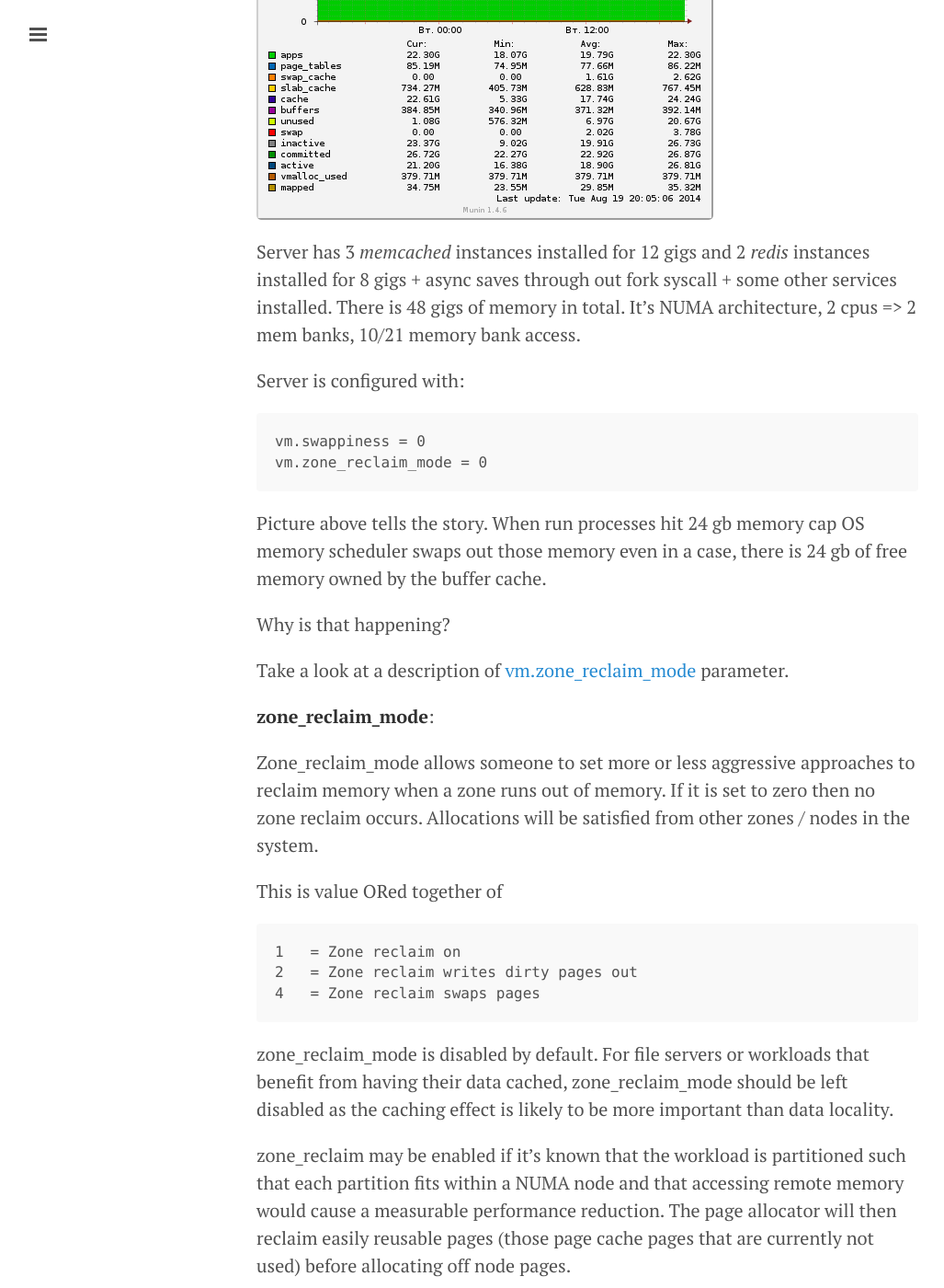
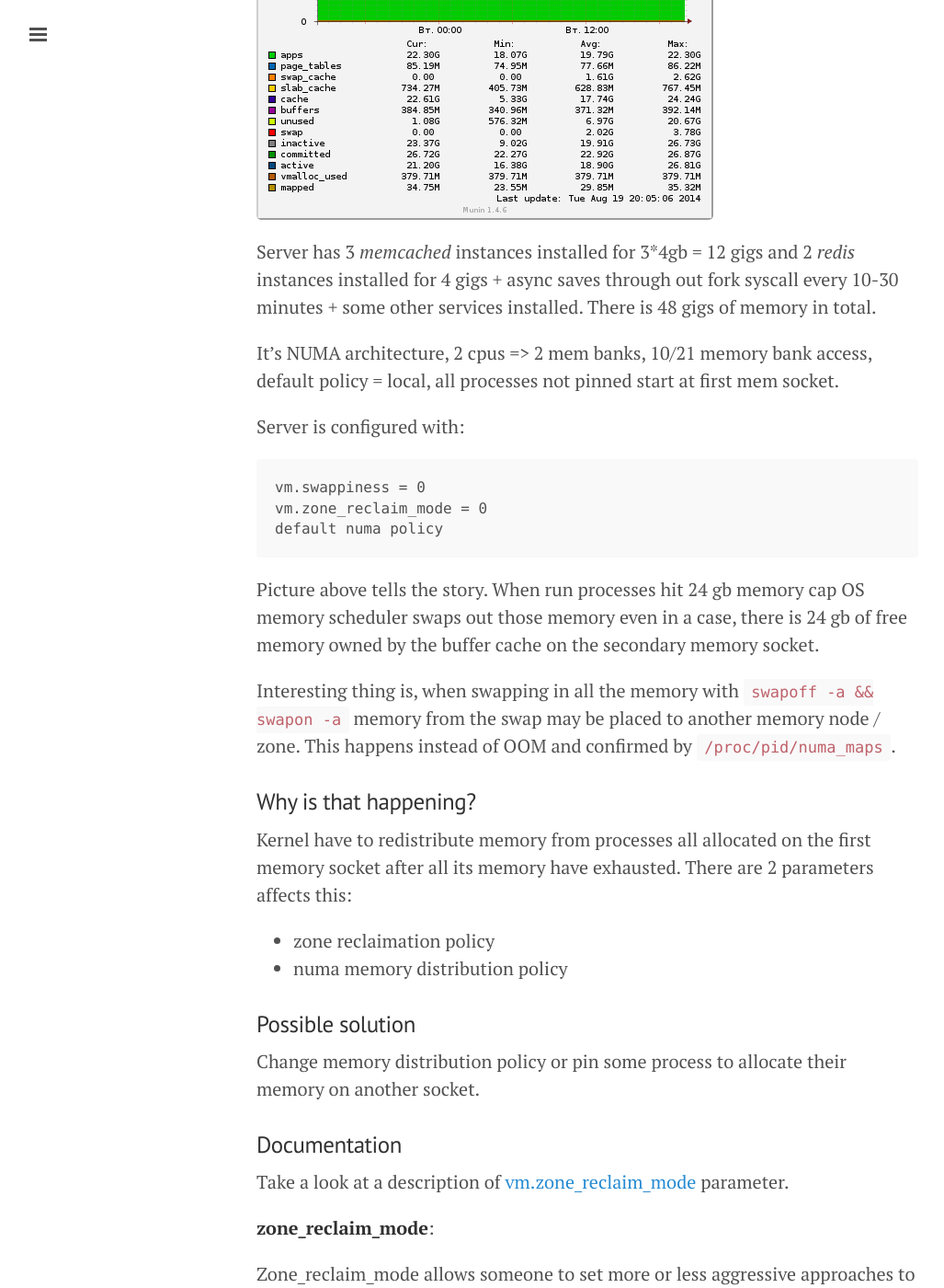
Before and after one commit to sitano/sitano.github.io, a Jekyll site: the page built from _posts/2014-08-20-memory-zonerm0.md, in a window 1280 px wide and 1400 px high, scrolled down 467 px. Shown: the whole window at 92% size, without its empty margins (1-1028 px from the left). Built offline with Jekyll 4.4.1, drawn with Linux system fonts in a browser that asks for light colours; Markdown is read by kramdown in place of the engine named in the settings; comment, search, counter and statistics services are not loaded; some of the changed text lies outside the part shown.

Commit message:
more info on memory problem

```diff
--- a/_posts/2014-08-20-memory-zonerm0.md
+++ b/_posts/2014-08-20-memory-zonerm0.md
@@ -7,21 +7,42 @@ We hit a problem on our production servers. It looks like this:
 
 ![]({{ Site.url }}/public/memory-zonerm0.png)
 
-Server has 3 _memcached_ instances installed for 12 gigs and
-2 _redis_ instances installed for 8 gigs + async saves through out fork syscall +
-some other services installed. There is 48 gigs of memory in total.
-It’s NUMA architecture, 2 cpus => 2 mem banks, 10/21 memory bank access.
+Server has 3 _memcached_ instances installed for 3\*4gb = 12 gigs and
+2 _redis_ instances installed for 4 gigs + async saves through out fork syscall
+every 10-30 minutes + some other services installed. There is 48 gigs of memory in total.
+
+It’s NUMA architecture, 2 cpus => 2 mem banks, 10/21 memory bank access,
+default policy = local, all processes not pinned start at first mem socket.
 
 Server is configured with:
 
     vm.swappiness = 0
     vm.zone_reclaim_mode = 0
+    default numa policy
 
 Picture above tells the story. When run processes hit 24 gb memory cap
 OS memory scheduler swaps out those memory even in a case, there is 24 gb
-of free memory owned by the buffer cache.
+of free memory owned by the buffer cache on the secondary memory socket.
 
-Why is that happening?
+Interesting thing is, when swapping in all the memory with `swapoff -a && swapon -a`
+memory from the swap may be placed to another memory node / zone. This
+happens instead of OOM and confirmed by `/proc/pid/numa_maps`.
+
+### Why is that happening?
+
+Kernel have to redistribute memory from processes all allocated on the
+first memory socket after all its memory have exhausted. There are 2
+parameters affects this:
+
+* zone reclaimation policy
+* numa memory distribution policy
+
+### Possible solution
+
+Change memory distribution policy or pin some process to allocate their
+memory on another socket.
+
+### Documentation
 
 Take a look at a description of
 [vm.zone\_reclaim\_mode](https://www.kernel.org/doc/Documentation/sysctl/vm.txt)
@@ -75,3 +96,17 @@ data locality.
 [Optimizing Linux Memory Management for Low-latency / High-throughput Databases](http://engineering.linkedin.com/performance/optimizing-linux-memory-management-low-latency-high-throughput-databases)
 
 [OOM relation to vm.swappiness=0 in new kernel](http://www.mysqlperformanceblog.com/2014/04/28/oom-relation-vm-swappiness0-new-kernel/)
+
+[What is Linux Memory Policy?](https://www.kernel.org/doc/Documentation/vm/numa_memory_policy.txt)
+
+In the Linux kernel, “memory policy” determines from which node the kernel will
+allocate memory in a NUMA system or in an emulated NUMA system.
+
+**System Default Policy**: this policy is “hard coded” into the kernel.  It
+is the policy that governs all page allocations that aren’t controlled
+by one of the more specific policy scopes discussed below.  When the
+system is “up and running”, the system default policy will use **“local
+allocation”** described below.  However, during boot up, the system
+default policy will be set to **interleave** allocations across all nodes
+with “sufficient” memory, so async not to overload the initial boot node
+with boot-time allocations.
```
